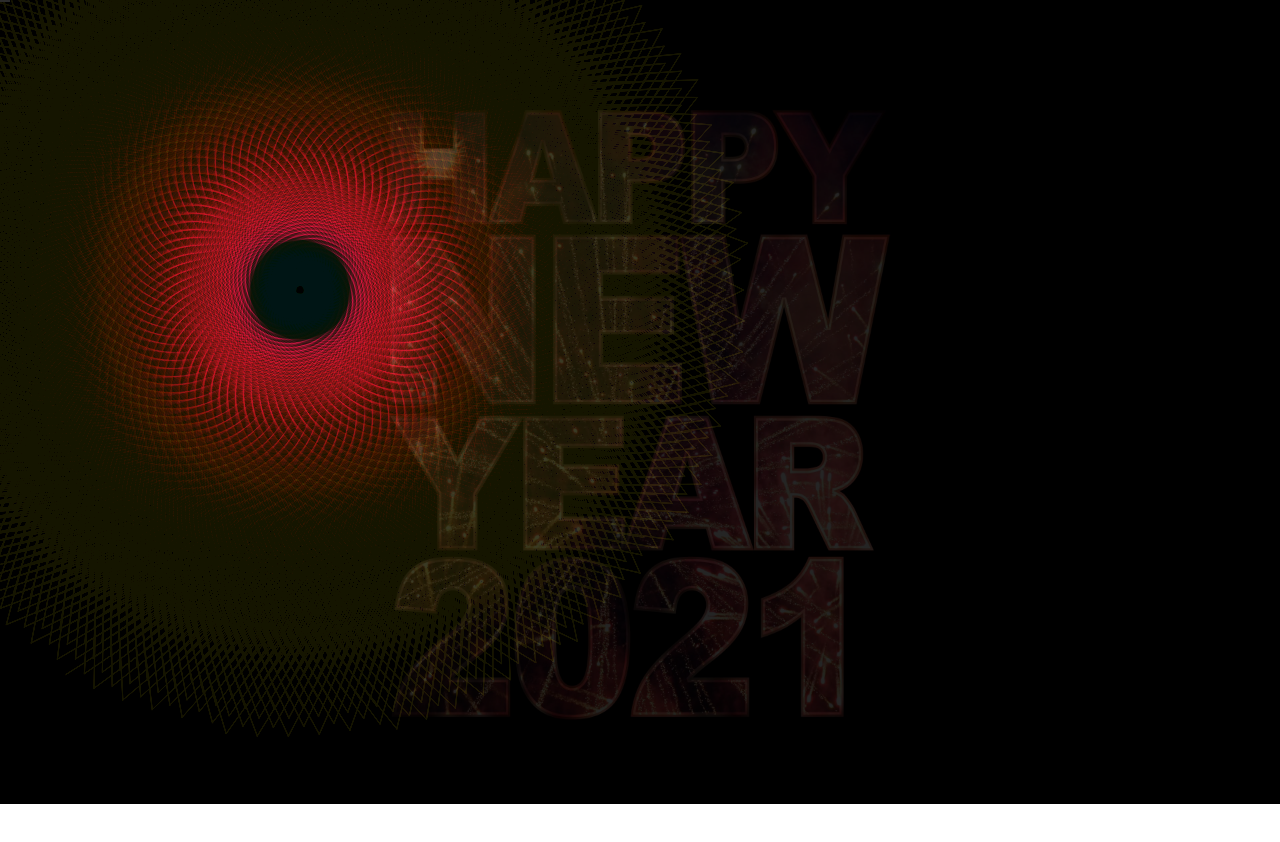
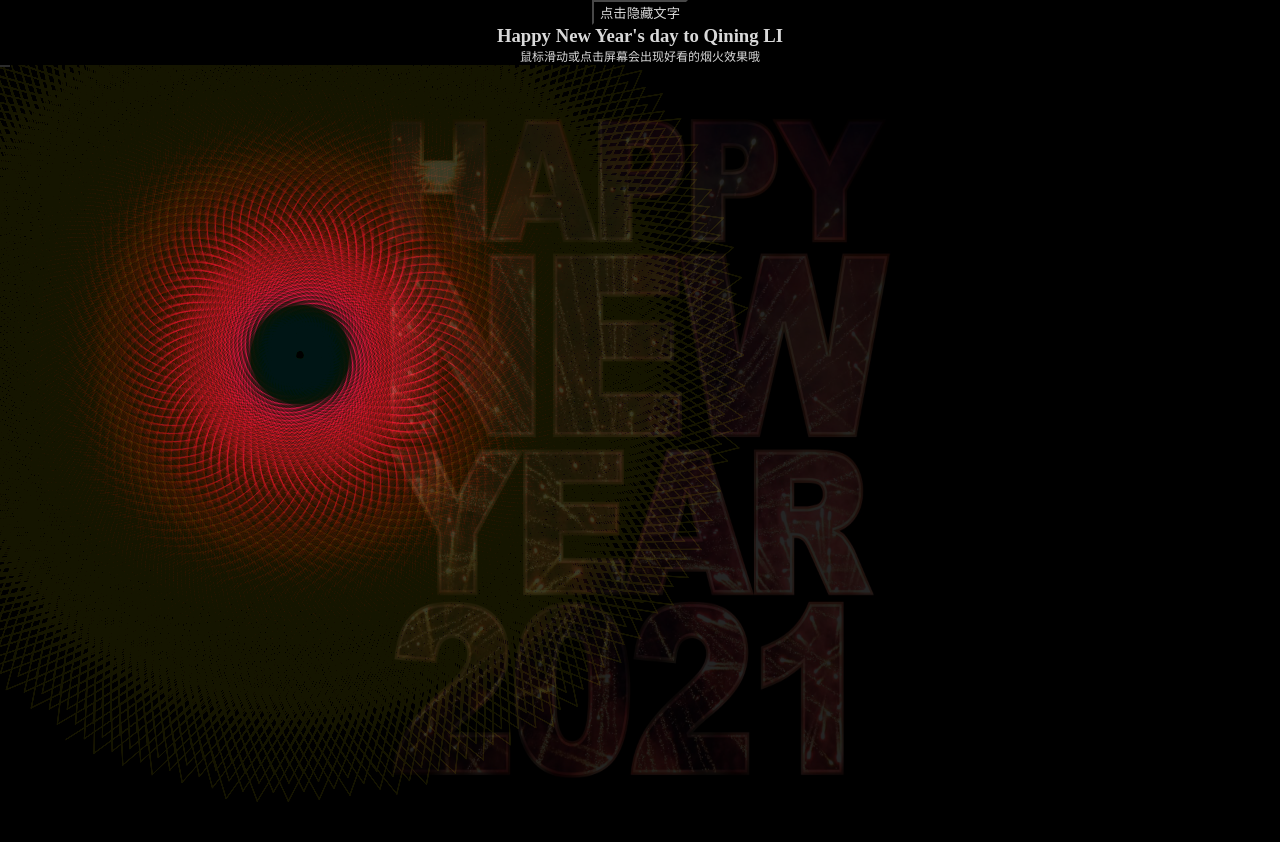
Before and after one commit to shengshiwenhao/Fireworks, a plain HTML site: page index.html in a window 1280 px wide. Before the commit the page ends 804 px from the top, so only its background shows below. Drawn offline with Linux system fonts and the light colour scheme.

Commit message:
按钮提示

```diff
--- a/index.html
+++ b/index.html
@@ -1,7 +1,7 @@
 <!DOCTYPE html>
 <html>
 <head>
-<title>仵文豪祝大家2021年元旦快乐</title>
+<title>Happy New Year's day to Qining LI</title>
 <style>
 body{
     margin:0;
@@ -18,9 +18,34 @@ div{
     color:#555;
     font-family:arial;
 }
+section{
+    color: white;
+    text-align: center;
+}
+article h1{
+    margin: 0 auto;
+}
+article p {
+    font-size: 12px;
+    margin: 0 auto;
+}
+section button{
+    background: #000000;
+    display: block;
+    margin: 0 auto;
+    outline: 0;
+    color: white;
+}
 </style>
 </head>
 <body>
+    <section>
+        <button class="btn">点击隐藏文字</button>
+        <article class="art">
+            <h1>Happy New Year's day to Qining LI</h1>
+            <p>鼠标滑动或点击屏幕会出现好看的烟火效果哦</p>
+        </article>
+    </section>
     <div id="text">
     </div>
     <canvas id="fireworks">
@@ -29,6 +54,19 @@ div{
 </html>
 <script type="text/javascript">
     window.onload = function () {
+        btn = document.querySelector('.btn')
+        art = document.querySelector('.art')
+        flag = true
+        btn.onclick = function (){
+            flag = !flag
+            if(flag){
+                this.innerHTML = '点击隐藏文字'
+                art.style.display = 'block'
+            }else{
+                this.innerHTML = '点击显示文字'
+                art.style.display = 'none'
+            }
+        }
         fireworks = document.getElementById("fireworks");
         fws = fireworks.getContext("2d");
         fwsWidth = fireworks.width = window.innerWidth;
```
